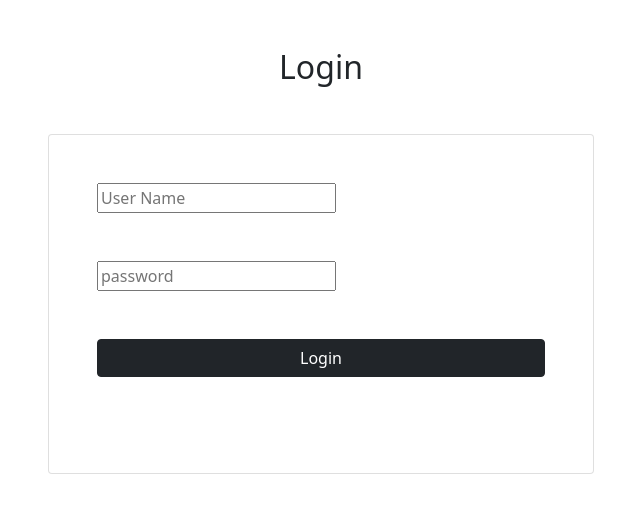
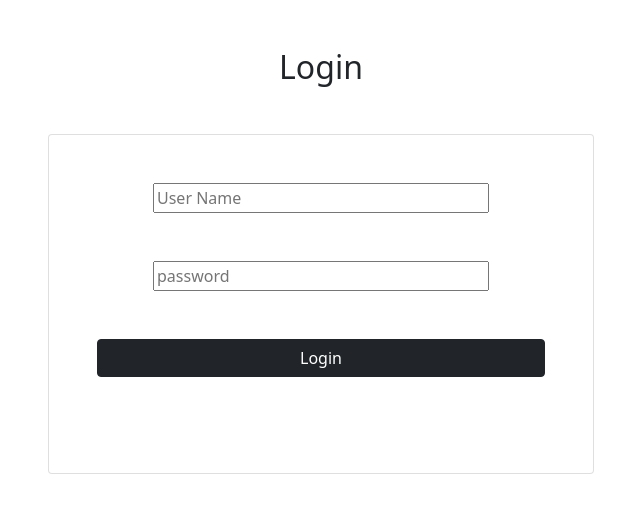
Before and after one commit to assembler-institute/php-employee-management-v1, a PHP site: page / in a window 1280 px wide. Shown: the top 513 px of the page, without its empty margins (319-959 px from the left). Run offline with PHP 8.4, Linux system fonts and the light colour scheme.

Commit message:
feature: fixed login style

```diff
--- a/index.php
+++ b/index.php
@@ -20,11 +20,11 @@
 
                     <form class="card-body cardbody-color p-lg-5" action="src\library\loginManager.php" method="post" autocomplete="off">
 
-                        <div class="mb-5">
-                            <input type="text"  id="Username" name="username" aria-describedby="emailHelp" placeholder="User Name">
+                        <div class="mb-5 d-flex justify-content-center">
+                            <input class="w-75 " type="text"  id="Username" name="username" aria-describedby="emailHelp" placeholder="User Name">
                         </div>
-                        <div class="mb-5">
-                            <input type="password" name="password"  id="password" placeholder="password">
+                        <div class="mb-5  d-flex justify-content-center">
+                            <input class="w-75" type="password" name="password"  id="password" placeholder="password">
                         </div>
                         <div class="text-center"><button type="submit" name="submit" class="btn btn-dark px-5 mb-5 w-100">Login</button></div>
 
```
